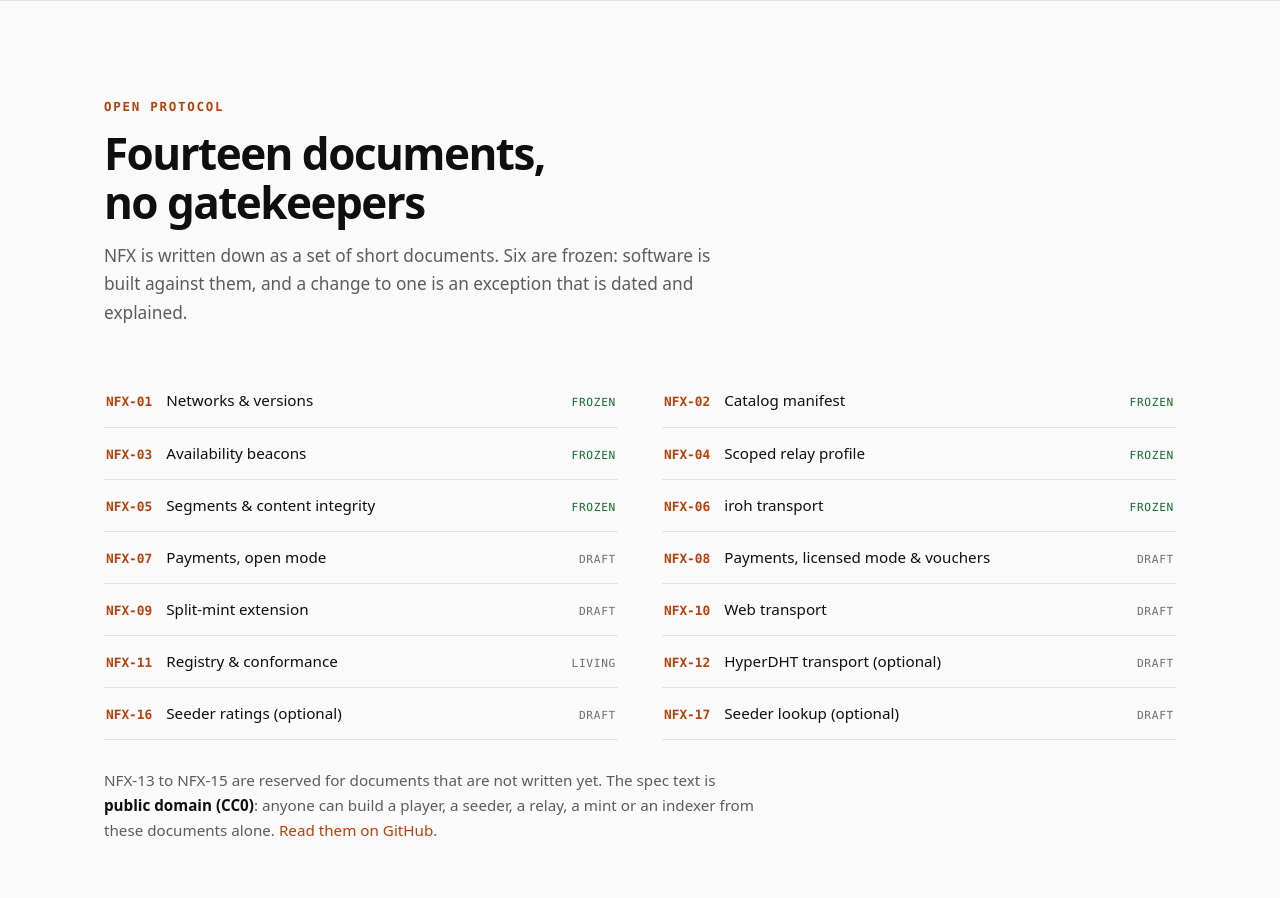
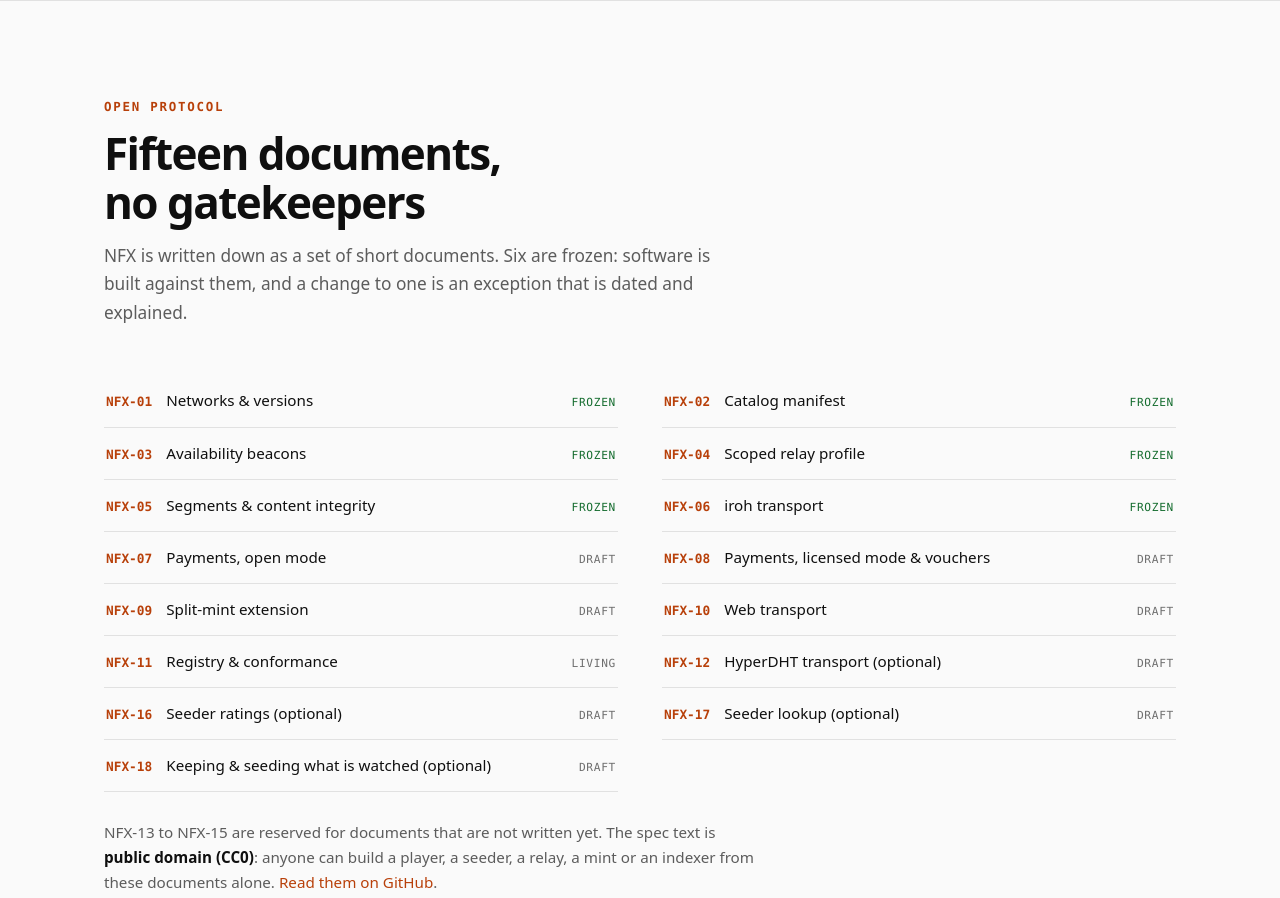
Before and after one commit to SovereignTechnology/nutflix.xyz, a plain HTML site: page public/index.html in a window 1280 px wide. Shown: the part 4700-5598 px from the top of the page. Drawn offline with Linux system fonts and the light colour scheme.

Commit message:
site: NFX-18 in the protocol list (fifteen documents) (#4)
NFX-18, keeping and seeding what is watched (optional, Draft), was added to the spec on 2026-11-26
(nutflix #129). The list follows the table in the spec's README.

```diff
--- a/public/index.html
+++ b/public/index.html
@@ -524,7 +524,7 @@ footer{padding:48px 0 64px;color:var(--muted)}
   <section id="protocol">
     <div class="wrap">
       <p class="kicker">Open protocol</p>
-      <h2>Fourteen documents, no gatekeepers</h2>
+      <h2>Fifteen documents, no gatekeepers</h2>
       <p class="lead">NFX is written down as a set of short documents. Six are frozen: software is built against them, and a change to one is an exception that is dated and explained.</p>
       <ul class="proto">
         <li><code>NFX-01</code><span>Networks &amp; versions</span><em class="frozen">Frozen</em></li>
@@ -541,6 +541,7 @@ footer{padding:48px 0 64px;color:var(--muted)}
         <li><code>NFX-12</code><span>HyperDHT transport (optional)</span><em>Draft</em></li>
         <li><code>NFX-16</code><span>Seeder ratings (optional)</span><em>Draft</em></li>
         <li><code>NFX-17</code><span>Seeder lookup (optional)</span><em>Draft</em></li>
+        <li><code>NFX-18</code><span>Keeping &amp; seeding what is watched (optional)</span><em>Draft</em></li>
       </ul>
       <p class="note">NFX-13 to NFX-15 are reserved for documents that are not written yet. The spec text is <strong>public domain (CC0)</strong>: anyone can build a player, a seeder, a relay, a mint or an indexer from these documents alone. <a href="https://github.com/SovereignTechnology/nutflix/tree/main/spec">Read them on GitHub</a>.</p>
     </div>
```
